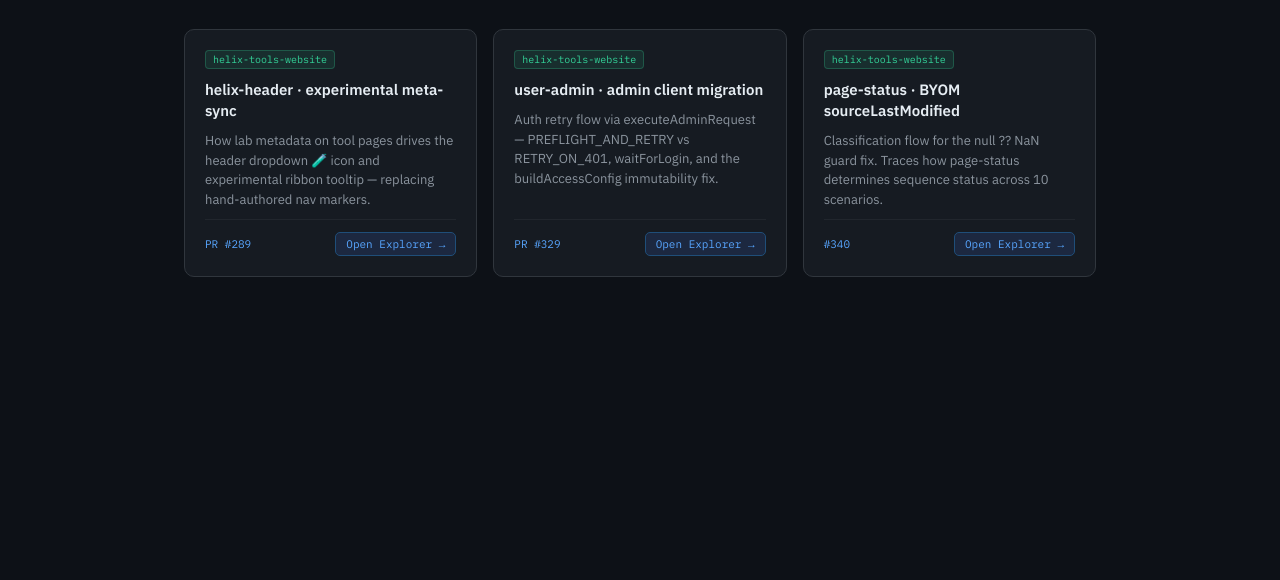
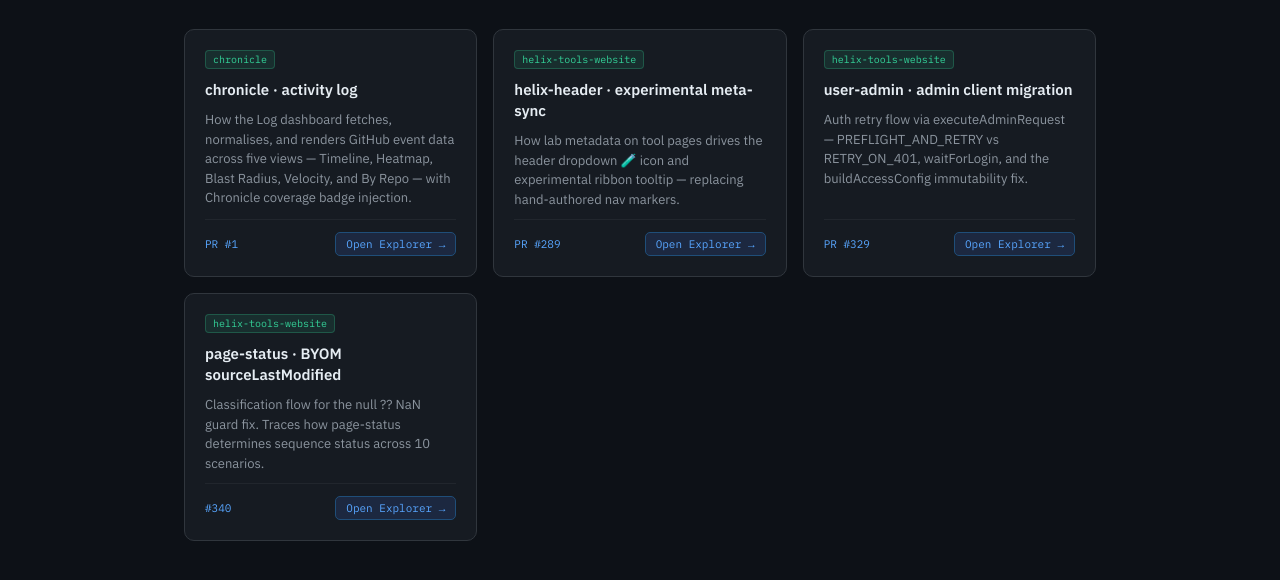
Before and after one commit to somarc/chronicle, a website: page tools/index.html in a window 1280 px wide. Shown: the part 166-746 px from the top of the page. Drawn offline with Linux system fonts and the light colour scheme.

Commit message:
feat: add activity log Flow Explorer card to index

```diff
--- a/tools/index.html
+++ b/tools/index.html
@@ -67,6 +67,16 @@
 
   <div class="tools-grid">
 
+    <a class="tool-card" href="/tools/chronicle/flows.html">
+      <span class="tc-project">chronicle</span>
+      <h2>chronicle · activity log</h2>
+      <p>How the Log dashboard fetches, normalises, and renders GitHub event data across five views — Timeline, Heatmap, Blast Radius, Velocity, and By Repo — with Chronicle coverage badge injection.</p>
+      <div class="tc-footer">
+        <span class="tc-issue">PR #1</span>
+        <span class="tc-cta">Open Explorer →</span>
+      </div>
+    </a>
+
     <a class="tool-card" href="/tools/helix-header/flows.html">
       <span class="tc-project">helix-tools-website</span>
       <h2>helix-header · experimental meta-sync</h2>
```
